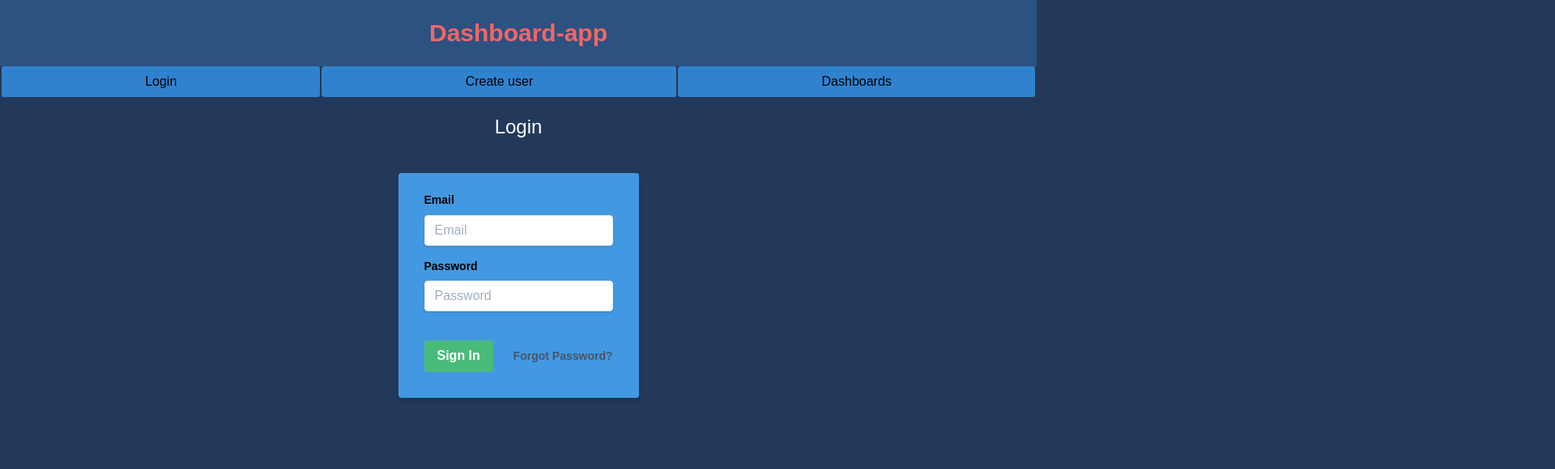
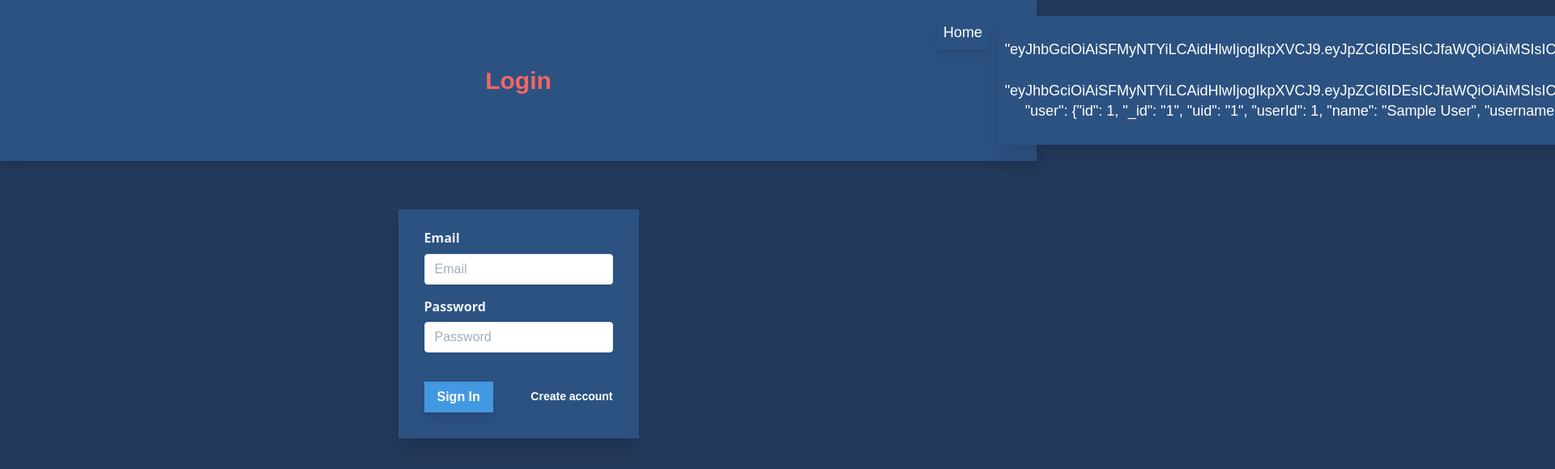
Before and after one commit to ask1666/MetaitoTestFrontend, a Vue app: page /#/login in a window 1280 px wide. Shown: the top 580 px of the page at 81% size, 1920 px wide, since content can reach past the window. Built offline with nearby package versions, Linux system fonts and the light colour scheme; sample sign-in values are in the browser's storage.

Commit message:
styling etc

```diff
--- a/src/App.vue
+++ b/src/App.vue
@@ -2,21 +2,22 @@
   <div id="app"
   class="">
     <Header/>
-    <Navigation/>
+    <!-- <Navigation/> -->
+    <router-view/>
 
   </div>
 </template>
 
 <script>
 import Header from './assets/components/Header';
-import Navigation from './assets/components/Navigation';
+/* import Navigation from './assets/components/Navigation'; */
 
 
 export default {
   name: 'App',
   components: {
     Header,
-    Navigation
+    /* Navigation */
   },
   data() {
     return {
--- a/src/assets/components/Header.vue
+++ b/src/assets/components/Header.vue
@@ -1,16 +1,43 @@
 <template>
-    <div id="header" class=" p-5 bg-blue-800">
+    <div id="header" class="flex p-5 items-center bg-blue-800 shadow-lg">
+      <div class="w-1/12"></div>
         <h1
-        class="text-center text-3xl font-bold text-red-500">
-            Dashboard-app
+        class="text-center w-10/12 text-3xl font-bold text-red-500">
+            {{viewTitle}}
         </h1>
+        <div class="text-lg text-right w-1/12 text-white flex  " v-if="user">
+            <Navigation class="pr-3"/>
+            <button @click=" () => {
+              if($route.name !== 'Login')
+                $router.push('/login')}"
+                class="  bg-blue-800 hover:bg-blue-900 shadow-xl px-2 py-1">
+                {{user}}
+            </button>
+        </div>
 
     </div>
 </template>
 
 <script>
+import Navigation from './Navigation';
+
 export default {
     name: 'Header',
+    components: {
+      Navigation,
+    },
+    data() {
+        return {
+            user: sessionStorage.getItem('user'),
+            viewTitle: this.$route.name
+        }
+    },
+    watch: {
+    '$route' () {
+      this.user = sessionStorage.getItem('user');
+      this.viewTitle = this.$route.name;
+    }
+  }
 
 }
 </script>
--- a/src/assets/components/LinksView.vue
+++ b/src/assets/components/LinksView.vue
@@ -1,16 +1,16 @@
 <template>
-  <div class="md:w-1/2 w-full p-5">
-    <div class="bg-blue-700 flex rounded-t">
+  <div class="md:w-1/2 w-full p-5" style="background-color: #23395B;">
+    <div class="bg-blue-800 flex rounded-t ">
       <h1 class="w-full font-sans text-2xl py-1 self-center text-center underline">Links</h1>
-      <div class="pt-1">
+      <div class="pt-1 pb-2">
         <button
           @click="toggleEdit()"
-          class="bg-green-500 hover:bg-green-700 text-white font-bold px-4 py-2 overflow-auto rounded focus:outline-none focus:shadow-outline"
+          class="bg-blue-600 hover:bg-blue-500 shadow-xl text-black font-bold px-4 py-2 overflow-auto"
         >Edit</button>
       </div>
     </div>
     <ul
-      class="flex content-start flex-wrap items-center border-2 rounded-b border-blue-700"
+      class="flex content-start flex-wrap items-center shadow-2xl rounded-b border-blue-700"
       v-if="links"
     >
       <li class="flex p-3" v-for="link in links" v-bind:key="link.id">
--- a/src/assets/components/Navigation.vue
+++ b/src/assets/components/Navigation.vue
@@ -2,19 +2,11 @@
   <div id="nav">
     <div class="flex">
       <router-link
-        class="border-gray-800 border-l-2 border-r-2 text-center flex-auto bg-blue-600 p-2 hover:bg-blue-400 rounded"
-        to="/login"
-      >Login</router-link>
-      <router-link
-        class="border-gray-800 border-r-2 text-center flex-auto bg-blue-600 p-2 hover:bg-blue-400 rounded"
-        to="/createUser"
-      >Create user</router-link>
-      <router-link
-        class="border-gray-800 border-r-2 text-center flex-auto bg-blue-600 p-2 hover:bg-blue-400 rounded"
+        class="text-center flex-auto bg-blue-800 shadow-lg p-2 hover:bg-blue-900"
         to="/"
-      >Dashboards</router-link>
+      >Home</router-link>
     </div>
-    <router-view />
+
   </div>
 </template>
 
--- a/src/assets/styles/markdown.css
+++ b/src/assets/styles/markdown.css
@@ -12,7 +12,7 @@
   }
 
   .markdown {
-    @apply text-gray-900 leading-normal break-words;
+    @apply  leading-normal break-words;
   }
 
   .markdown > * + * {
--- a/src/assets/views/CreateAccount.vue
+++ b/src/assets/views/CreateAccount.vue
@@ -1,10 +1,10 @@
 <template>
   <div>
-    <h1 class="p-5 text-2xl text-center text-white">Create User</h1>
-    <div class="pt-5 w-full w-full flex justify-center">
-      <form class="bg-blue-500 shadow-md rounded px-8 pt-6 pb-8 mb-4" @submit="createUser">
+    <div class="pb-10"/>
+    <div class="pt-5 w-full flex justify-center">
+      <form class="bg-blue-800 shadow-xl px-8 pt-6 pb-8 mb-4" @submit="createUser">
         <div class="mb-4">
-          <label class="block text-black text-sm font-bold mb-2" for="Email">Email</label>
+          <label class="block text-gray-200 text-md font-bold font-sans mb-2" for="Email">Email</label>
           <input
             v-model="email"
             class="shadow appearance-none border rounded w-full py-2 px-3 text-gray-700 leading-tight focus:outline-none focus:shadow-outline"
@@ -13,7 +13,7 @@
           />
         </div>
         <div class="mb-4">
-          <label class="block text-black text-sm font-bold mb-2" for="password">Password</label>
+          <label class="block text-gray-200 text-md font-bold font-sans mb-2" for="password">Password</label>
           <input
             v-model="password"
             class="shadow appearance-none border rounded w-full py-2 px-3 text-gray-700 mb-3 leading-tight focus:outline-none focus:shadow-outline"
@@ -25,9 +25,9 @@
         <div class="items-center">
           <h1 v-if="errorMessage" class="text-center pb-2 text-red-700 font-bold">{{errorMessage}}</h1>
           <button
-            class="w-full bg-green-500 hover:bg-green-700 text-white font-bold py-2 px-4 rounded focus:outline-none focus:shadow-outline"
+            class="w-full bg-blue-500 hover:bg-blue-700 shadow-lg text-white font-bold py-2 px-4"
             type="submit"
-          >Create Account</button>
+          >Create User</button>
         </div>
       </form>
     </div>
--- a/src/assets/views/Home.vue
+++ b/src/assets/views/Home.vue
@@ -1,11 +1,11 @@
 <template>
   <div class="md:w-1/2 w-full md:container md:mx-auto">
     <div class>
-      <h1 v-if="!errorMessage" class="p-5 text-2xl text-center text-white">Dashboards</h1>
+      <div class="pb-10"></div>
       <div class="pt-10 flex flex-col items-center" v-if="errorMessage">
         <h1 class="text-2xl text-center text-red-600 font-mono font-bold pb-3">{{errorMessage}}</h1>
         <router-link
-          class="font-bold text-white bg-green-500 hover:bg-green-700 py-3 px-4 rounded"
+          class="font-bold text-white bg-blue-800 hover:bg-green-600 shadow-xl py-3 px-4"
           to="/login"
         >Login</router-link>
       </div>
@@ -14,13 +14,14 @@
       </div>
       <ul v-else-if="!(this.dashboards === undefined || this.dashboards.length === 0)">
         <li class="flex p-3" v-for="dashboard in dashboards" v-bind:key="dashboard.id">
+          <div class="w-1/12"></div>
           <router-link
-            :to="{name: 'dashboard', params: {dashboardId: dashboard.id}}"
-            class="p-2 text-xl text-center py-4 self-center text-black bg-blue-500 w-11/12 rounded"
+            :to="{name: 'Dashboard', params: {dashboardId: dashboard.id}}"
+            class="p-2 text-xl text-center py-4 self-center text-black bg-blue-800 hover:bg-blue-600 shadow-xl font-bold w-11/12"
           >{{dashboard.title}}</router-link>
-          <button @click="deleteDash(dashboard.id)">
+          <button @click="deleteDash(dashboard.id)" class="object-fill">
             <i
-              class="fa fa-trash fa-2x bg-red-500 hover:bg-red-700 py-4 px-4 rounded"
+              class="fa fa-trash fa-2x shaodw-xl bg-red-500 hover:bg-red-700 p-3"
               aria-hidden="true"
             />
           </button>
--- a/src/assets/views/Login.vue
+++ b/src/assets/views/Login.vue
@@ -1,10 +1,10 @@
 <template>
   <div>
-    <h1 class="p-5 text-2xl text-center text-white">Login</h1>
-    <div class="pt-5 w-full w-full flex justify-center">
-      <form class="bg-blue-500 shadow-md rounded px-8 pt-6 pb-8 mb-4" @submit="login">
+    <div class="pb-10"/>
+    <div class="pt-5 w-full flex justify-center">
+      <form class="bg-blue-800 shadow-xl px-8 pt-6 pb-8 mb-4" @submit="login">
         <div class="mb-4">
-          <label class="block text-black text-sm font-bold mb-2" for="email">Email</label>
+          <label class="block text-gray-200 text-md font-bold font-sans mb-2" for="email">Email</label>
           <input
             v-model="email"
             class="shadow appearance-none border rounded w-full py-2 px-3 text-gray-700 leading-tight focus:outline-none focus:shadow-outline"
@@ -13,7 +13,7 @@
           />
         </div>
         <div class="mb-6">
-          <label class="block text-black text-sm font-bold mb-2" for="password">Password</label>
+          <label class="block text-gray-200 text-md font-bold font-sans mb-2" for="password">Password</label>
           <input
             v-model="password"
             class="shadow appearance-none border rounded w-full py-2 px-3 text-gray-700 mb-3 leading-tight focus:outline-none focus:shadow-outline"
@@ -25,13 +25,14 @@
         <h1 v-if="errorMessage" class="text-red-700 pb-2 font-bold">{{errorMessage}}</h1>
         <div class="flex items-center justify-between">
           <button
-            class="bg-green-500 hover:bg-green-700 text-white font-bold py-2 px-4 rounded focus:outline-none focus:shadow-outline"
+            class="bg-blue-500 hover:bg-blue-700 shadow-lg text-white font-bold py-2 px-4 "
             type="submit"
           >Sign In</button>
           <a
-            class="inline-block align-baseline font-bold text-sm text-gray-700 hover:text-blue-900"
+            @click="$router.push('createUser')"
+            class="inline-block align-baseline font-bold text-sm text-white hover:text-gray-400"
             href="#"
-          >Forgot Password?</a>
+          >Create account</a>
         </div>
       </form>
     </div>
@@ -62,6 +63,7 @@ export default {
         .then(res => {
           console.log(res);
           this.errorMessage = null;
+          sessionStorage.setItem('user', this.email);
           this.$router.push("/");
         })
         .catch(err => {
--- a/src/router.js
+++ b/src/router.js
@@ -11,22 +11,22 @@ export default new Router({
     routes: [
         {
             path: '/',
-            name: 'home',
+            name: 'Home',
             component: Home
         },
         {
             path: '/createUser',
-            name: 'createUser',
+            name: 'Create User',
             component: CreateUser
         },
         {
             path: '/login',
-            name: 'login',
+            name: 'Login',
             component: Login
         },
         {
             path: '/dashboard/:dashboardId',
-            name: 'dashboard',
+            name: 'Dashboard',
             component: DashboardView
         }
     ]
```
Also changed, not shown: src/assets/components/CreateLinkComponent.vue (+9 -8 lines), src/assets/components/NoteComponent.vue (+23 -25 lines), src/assets/components/createDashboard.vue (+4 -4 lines).
